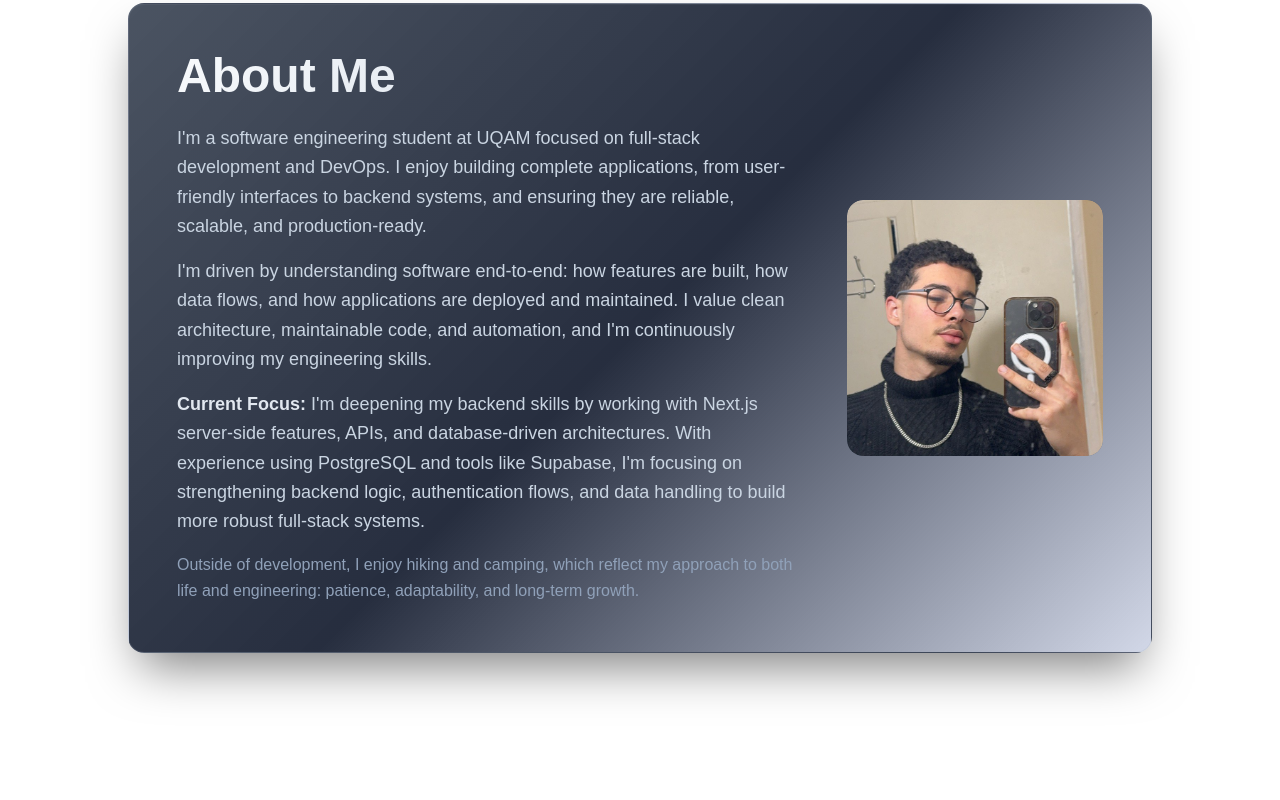
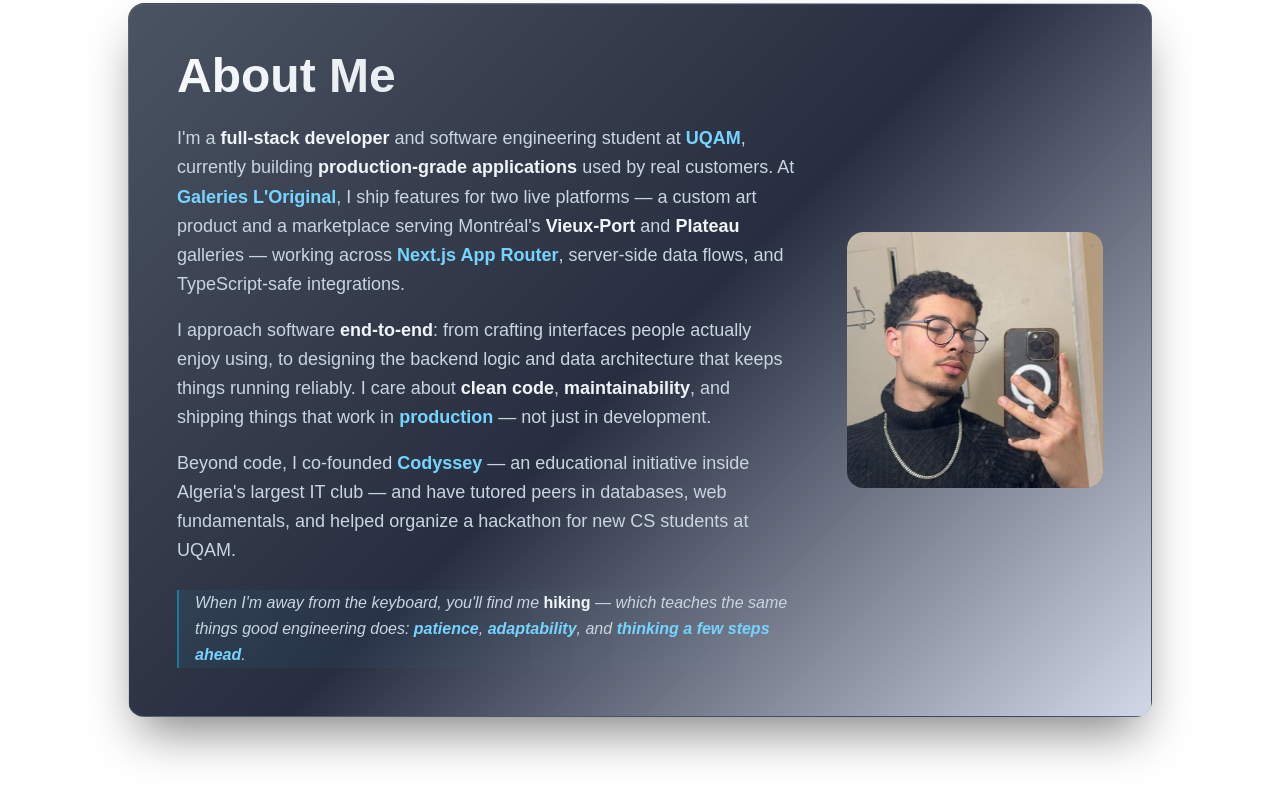
Before and after one commit to Am1rGhe/my-portfolio, a Next.js app: page / in a window 1280 px wide. Shown: the part 877-1677 px from the top of the page. Built offline with nearby package versions, Linux system fonts and the light colour scheme.

Commit message:
updated AboutSection component with rewritten content

```diff
--- a/components/sections/AboutSection.tsx
+++ b/components/sections/AboutSection.tsx
@@ -35,32 +35,59 @@
               About Me
             </h2>
             <p className="text-lg text-slate-300 leading-relaxed mb-4">
-              I&apos;m a software engineering student at UQAM focused on
-              full-stack development and DevOps. I enjoy building complete
-              applications, from user-friendly interfaces to backend systems,
-              and ensuring they are reliable, scalable, and production-ready.
+              I&apos;m a{" "}
+              <span className="font-semibold text-slate-100">full-stack developer</span>{" "}
+              and software engineering student at{" "}
+              <span className="font-semibold text-sky-300">UQAM</span>, currently
+              building{" "}
+              <span className="font-semibold text-slate-100">
+                production-grade applications
+              </span>{" "}
+              used by real customers. At{" "}
+              <span className="font-semibold text-sky-300">Galeries L&apos;Original</span>
+              , I ship features for two live platforms — a custom art product and
+              a marketplace serving Montréal&apos;s{" "}
+              <span className="font-semibold text-slate-100">Vieux-Port</span> and{" "}
+              <span className="font-semibold text-slate-100">Plateau</span> galleries
+              — working across{" "}
+              <span className="font-semibold text-sky-300">Next.js App Router</span>
+              , server-side data flows, and TypeScript-safe integrations.
             </p>
             <p className="text-lg text-slate-300 leading-relaxed mb-4">
-              I&apos;m driven by understanding software end-to-end: how features
-              are built, how data flows, and how applications are deployed and
-              maintained. I value clean architecture, maintainable code, and
-              automation, and I&apos;m continuously improving my engineering
-              skills.
+              I approach software{" "}
+              <span className="font-semibold text-slate-100">end-to-end</span>: from
+              crafting interfaces people actually enjoy using, to designing the
+              backend logic and data architecture that keeps things running
+              reliably. I care about{" "}
+              <span className="font-semibold text-slate-100">clean code</span>,{" "}
+              <span className="font-semibold text-slate-100">maintainability</span>
+              , and shipping things that work in{" "}
+              <span className="font-semibold text-sky-300">production</span> — not
+              just in development.
             </p>
-            <p className="text-lg text-slate-300 leading-relaxed mb-4">
-              <span className="font-semibold text-slate-200">
-                Current Focus:
-              </span>{" "}
-              I&apos;m deepening my backend skills by working with Next.js
-              server-side features, APIs, and database-driven architectures.
-              With experience using PostgreSQL and tools like Supabase, I&apos;m
-              focusing on strengthening backend logic, authentication flows, and
-              data handling to build more robust full-stack systems.
+            <p className="text-lg text-slate-300 leading-relaxed mb-6">
+              Beyond code, I co-founded{" "}
+              <span className="font-semibold text-sky-300">Codyssey</span> — an
+              educational initiative inside Algeria&apos;s largest IT club — and have
+              tutored peers in databases, web fundamentals, and helped organize a
+              hackathon for new CS students at UQAM.
             </p>
-            <p className="text-slate-400 leading-relaxed">
-              Outside of development, I enjoy hiking and camping, which reflect
-              my approach to both life and engineering: patience, adaptability,
-              and long-term growth.
+            <p
+              className="text-slate-300 leading-relaxed pl-4 border-l-2 border-sky-400/50 italic"
+              style={{
+                background:
+                  "linear-gradient(90deg, rgba(56, 189, 248, 0.06) 0%, transparent 100%)",
+              }}
+            >
+              When I&apos;m away from the keyboard, you&apos;ll find me{" "}
+              <span className="font-semibold text-slate-100 not-italic">hiking</span>{" "}
+              — which teaches the same things good engineering does:{" "}
+              <span className="font-semibold text-sky-300">patience</span>,{" "}
+              <span className="font-semibold text-sky-300">adaptability</span>, and{" "}
+              <span className="font-semibold text-sky-300">
+                thinking a few steps ahead
+              </span>
+              .
             </p>
           </div>
 
```
